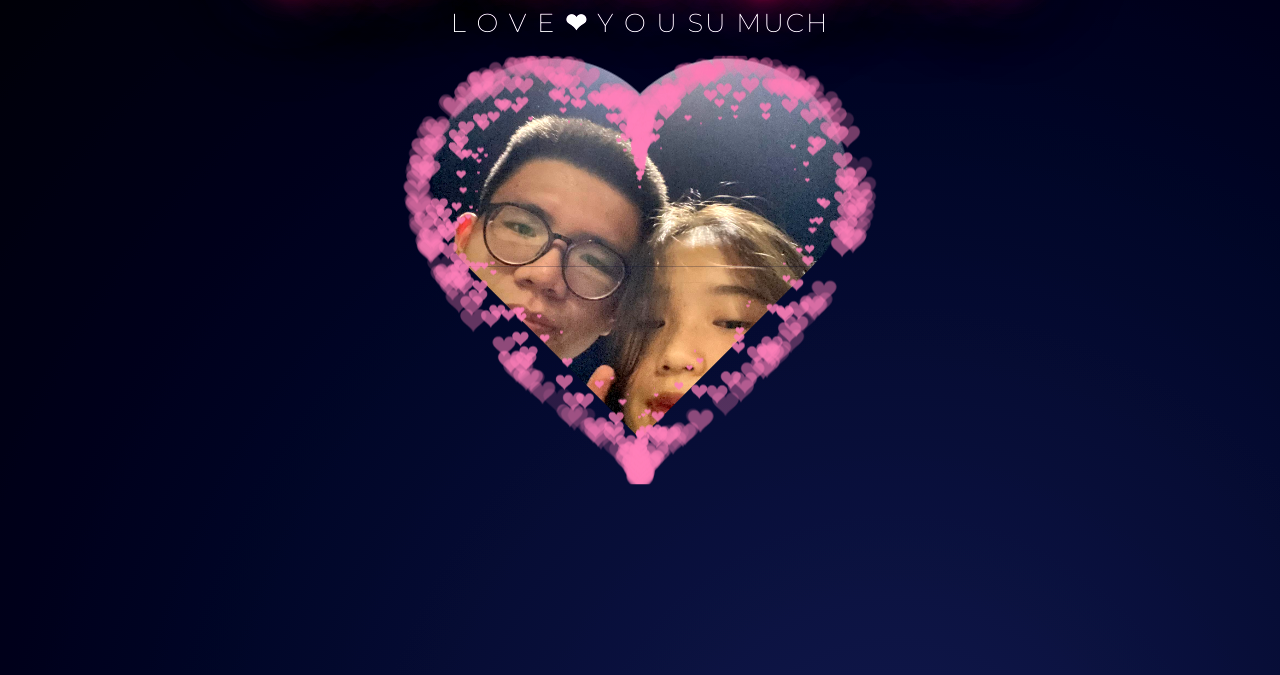
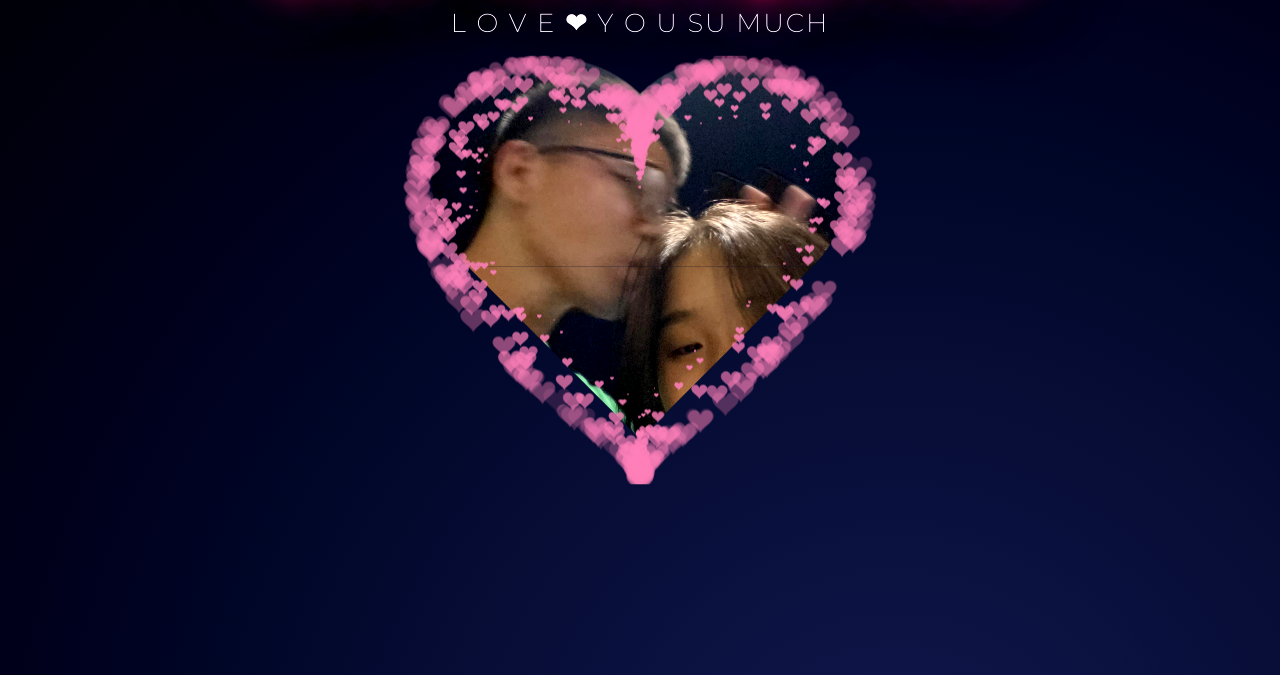
Before and after one commit to naca09/AllHeart, a plain HTML site: page index.html in a window 1280 px wide. Shown: the part 125-800 px from the top of the page. Drawn offline with nearby package versions, Linux system fonts and the light colour scheme.

Commit message:
Update index.html

```diff
--- a/index.html
+++ b/index.html
@@ -26,7 +26,7 @@
       <h3 class="STARDUST1">Love Forever</h3>
       <h1 class="STARDUST2">Quốc Tiến & Ngọc Hoa</h1>
       <h3 class="STARDUST3">L O V E <strong>❤</strong> Y O U SU MUCH</h3>
-      <img class="img" src="12.jpg" alt="All_love_for_u" />
+      <img class="img" src="love.jpg" alt="All_love_for_u" />
       <canvas id="pinkboard"></canvas>
     </div>
 
```
